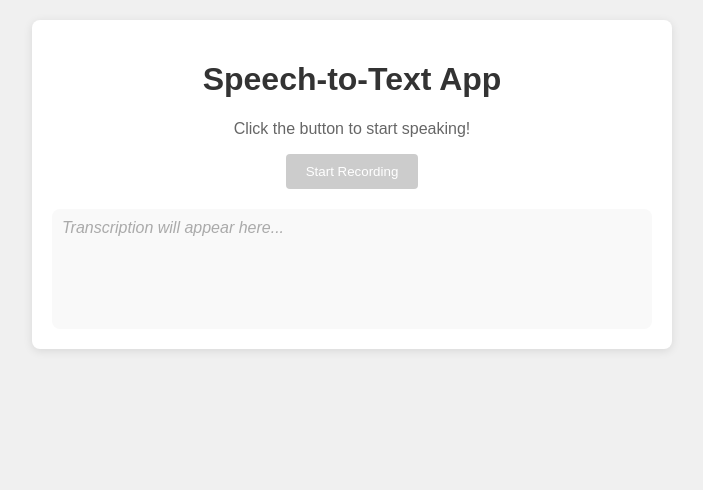
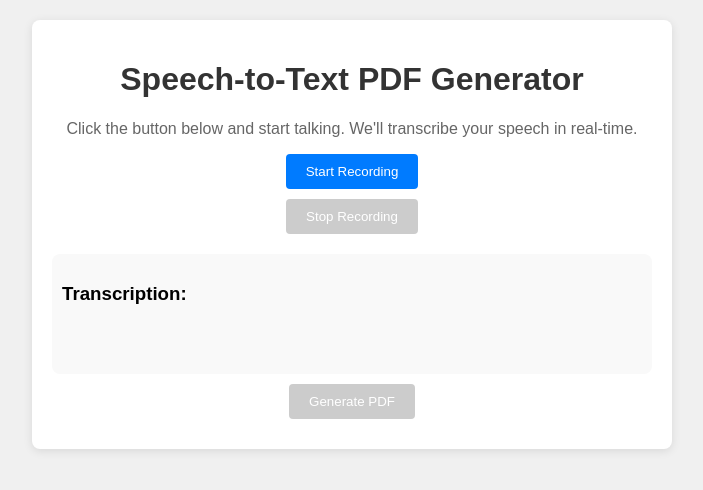
Before and after one commit to Kundan547/CalmNest, a Python web app: template templates/home.html in a window 1280 px wide. Shown: the top 490 px of the page, without its empty margins (288-991 px from the left). Run offline with Jinja, Linux system fonts and the light colour scheme; the template is opened without the code that fills it, so the values that code supplies are empty.

Commit message:
Completed

```diff
--- a/templates/home.html
+++ b/templates/home.html
@@ -1,19 +1,33 @@
+<!-- /app/templates/home.html -->
 <!DOCTYPE html>
 <html lang="en">
 <head>
     <meta charset="UTF-8">
     <meta name="viewport" content="width=device-width, initial-scale=1.0">
+    <title>Speech-to-Text App</title>
     <link rel="stylesheet" href="{{ url_for('static', filename='css/styles.css') }}">
-    <title>Your App</title>
+
 </head>
 <body>
     <div class="container">
-        <h1>Speech-to-Text App</h1>
-        <p>Click the button to start speaking!</p>
-        <button id="start-recording" disabled>Start Recording</button>
+        <h1>Speech-to-Text PDF Generator</h1>
+        <p>Click the button below and start talking. We'll transcribe your speech in real-time.</p>
+
+        <button id="start-record-btn" onclick="startRecording()">Start Recording</button>
+        <button id="stop-record-btn" onclick="stopRecording()" disabled>Stop Recording</button>
+
         <div id="transcription-result">
-            <i>Transcription will appear here...</i>
+            <h3>Transcription:</h3>
+            <p id="transcript-text"></p>
         </div>
+
+        <form action="/generate_pdf" method="POST">
+            <textarea id="transcription-input" name="transcription" hidden></textarea>
+            <button type="submit" id="generate-pdf-btn" disabled>Generate PDF</button>
+        </form>
     </div>
+
+    <script src="{{ url_for('static', filename='jss/recorder.js') }}"></script>
+
 </body>
 </html>
```
Also changed, not shown: static/jss/recorder.js (renamed from jss/recorder.js).
